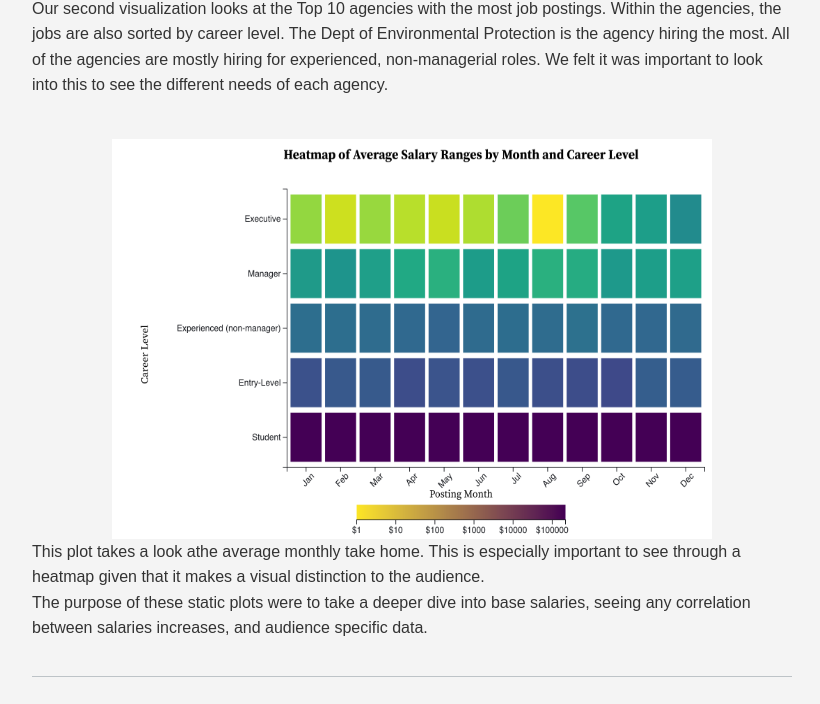
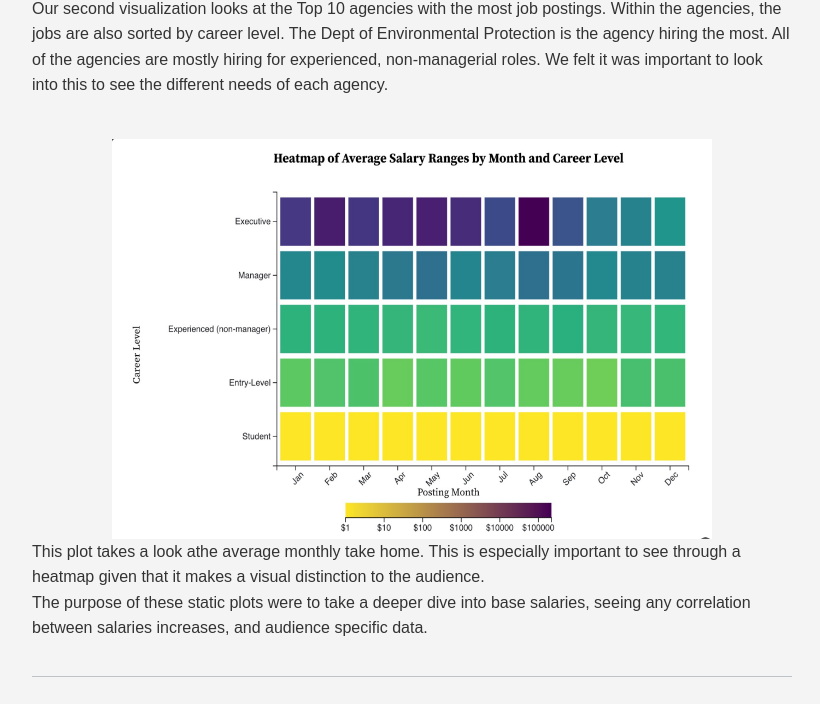
Before and after one commit to swanson-abi/DS4200, a React app: page public/index.html in a window 1280 px wide. Shown: the part 2015-2719 px from the top of the page, without its empty margins (228-1048 px from the left). Built offline with nearby package versions, Linux system fonts and the light colour scheme.

Commit message:
corrected heat map

```diff
--- a/public/index.html
+++ b/public/index.html
@@ -82,7 +82,7 @@
             All of the agencies are mostly hiring for experienced, non-managerial roles. We felt it was important to
             look into this to see the different needs of each agency.</p>
         <br />
-        <img id="sep" src="heat.png" alt="Third static plot">
+        <img id="sep" src="newheat.png" alt="Third static plot">
         <p>This plot takes a look athe average monthly take
             home. This is
             especially important to see through a heatmap given that it makes a visual distinction to the
```
Also changed, not shown: public/newheat.png (added).
